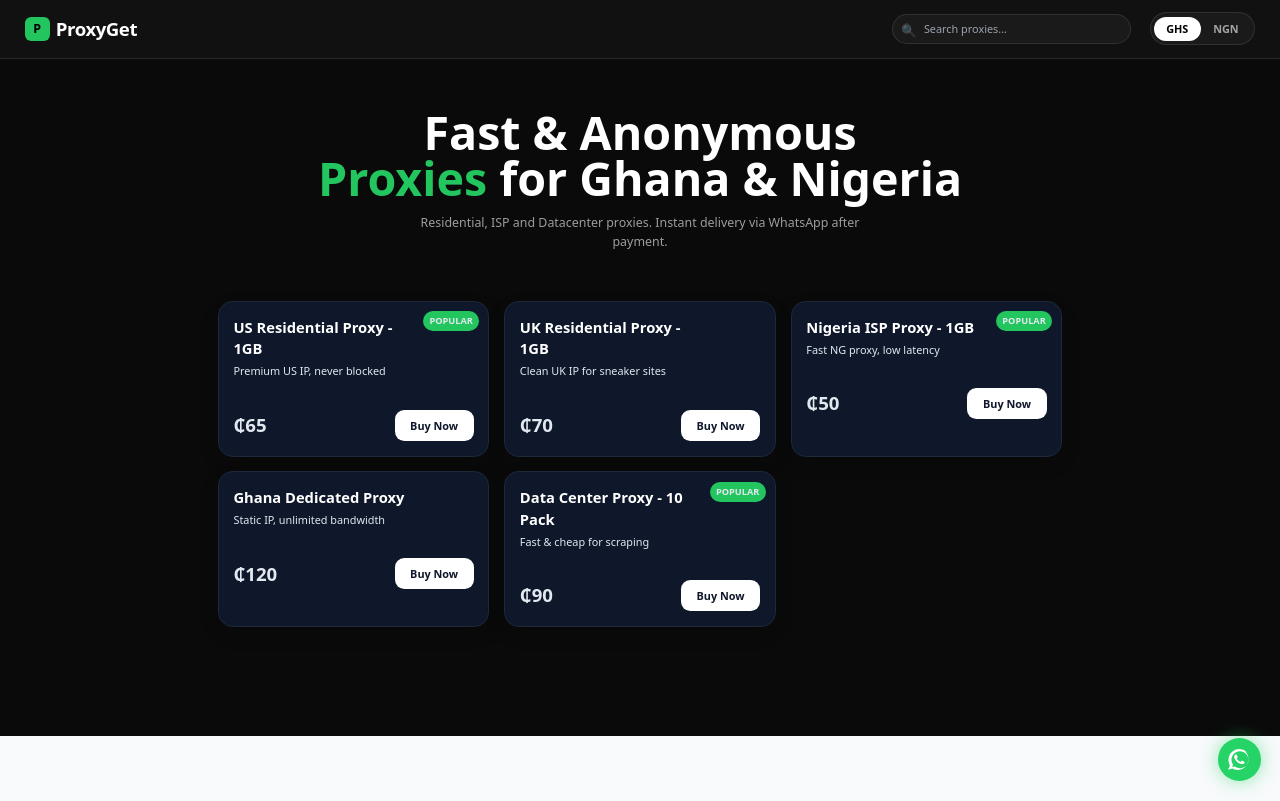
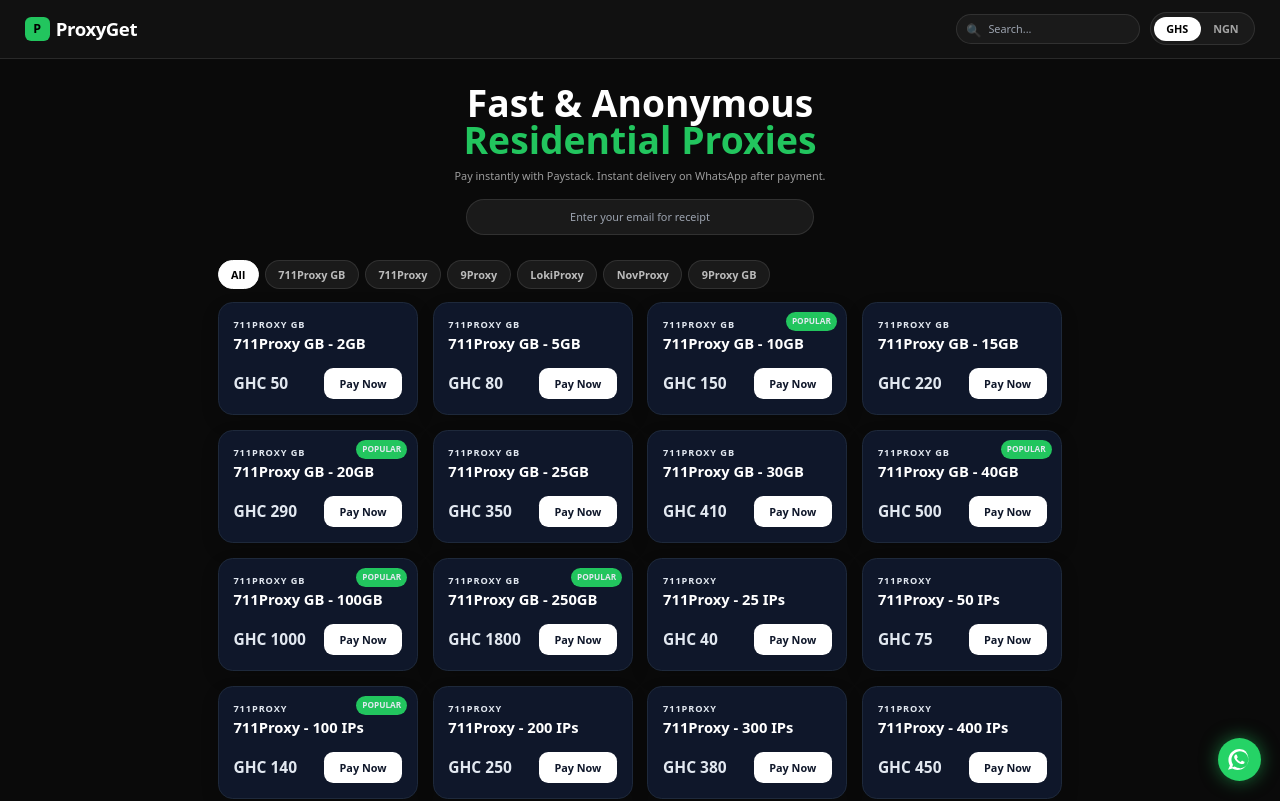
Before and after one commit to degraftquans-png/proxy-client-store, a React (Vite) app: page / in a window 1280 px wide. Shown: the top 801 px of the page. Built offline with nearby package versions, Linux system fonts and the light colour scheme.

Commit message:
Final ProxyGet update with all price lists and Paystack

```diff
--- a/src/App.jsx
+++ b/src/App.jsx
@@ -1,131 +1,203 @@
-import React, { useState, useMemo } from 'react';
+import React, { useState, useMemo, useEffect } from 'react';
 
 const WHATSAPP_NUMBER = "233594682085";
-const PAYSTACK_PUBLIC_KEY = "pk_test_5f501031e23522ce04d75524a9a35f1a69d11445"; // change to pk_live_ when approved
+const PAYSTACK_PUBLIC_KEY = "pk_test_5f501031e23522ce04d75524a9a35f1a69d11445";
+const NGN_TO_GHS_RATE = 95;
 
-const PRODUCTS = [
-  { id: 1, name: "US Residential Proxy - 1GB", priceGHS: 65, popular: true, desc: "Premium US IP, never blocked" },
-  { id: 2, name: "UK Residential Proxy - 1GB", priceGHS: 70, popular: false, desc: "Clean UK IP for sneaker sites" },
-  { id: 3, name: "Nigeria ISP Proxy - 1GB", priceGHS: 50, popular: true, desc: "Fast NG proxy, low latency" },
-  { id: 4, name: "Ghana Dedicated Proxy", priceGHS: 120, popular: false, desc: "Static IP, unlimited bandwidth" },
-  { id: 5, name: "Data Center Proxy - 10 Pack", priceGHS: 90, popular: true, desc: "Fast & cheap for scraping" },
+const ALL_PRODUCTS = [
+  // 711Proxy GB - GHC
+  { id: "711gb-2", cat: "711Proxy GB", name: "711Proxy GB - 2GB", price: 50, currency: "GHS", popular: false },
+  { id: "711gb-5", cat: "711Proxy GB", name: "711Proxy GB - 5GB", price: 80, currency: "GHS", popular: false },
+  { id: "711gb-10", cat: "711Proxy GB", name: "711Proxy GB - 10GB", price: 150, currency: "GHS", popular: true },
+  { id: "711gb-15", cat: "711Proxy GB", name: "711Proxy GB - 15GB", price: 220, currency: "GHS", popular: false },
+  { id: "711gb-20", cat: "711Proxy GB", name: "711Proxy GB - 20GB", price: 290, currency: "GHS", popular: true },
+  { id: "711gb-25", cat: "711Proxy GB", name: "711Proxy GB - 25GB", price: 350, currency: "GHS", popular: false },
+  { id: "711gb-30", cat: "711Proxy GB", name: "711Proxy GB - 30GB", price: 410, currency: "GHS", popular: false },
+  { id: "711gb-40", cat: "711Proxy GB", name: "711Proxy GB - 40GB", price: 500, currency: "GHS", popular: true },
+  { id: "711gb-100", cat: "711Proxy GB", name: "711Proxy GB - 100GB", price: 1000, currency: "GHS", popular: true },
+  { id: "711gb-250", cat: "711Proxy GB", name: "711Proxy GB - 250GB", price: 1800, currency: "GHS", popular: true },
+
+  // 711Proxy IPs - GHC
+  { id: "711ip-25", cat: "711Proxy", name: "711Proxy - 25 IPs", price: 40, currency: "GHS", popular: false },
+  { id: "711ip-50", cat: "711Proxy", name: "711Proxy - 50 IPs", price: 75, currency: "GHS", popular: false },
+  { id: "711ip-100", cat: "711Proxy", name: "711Proxy - 100 IPs", price: 140, currency: "GHS", popular: true },
+  { id: "711ip-200", cat: "711Proxy", name: "711Proxy - 200 IPs", price: 250, currency: "GHS", popular: false },
+  { id: "711ip-300", cat: "711Proxy", name: "711Proxy - 300 IPs", price: 380, currency: "GHS", popular: false },
+  { id: "711ip-400", cat: "711Proxy", name: "711Proxy - 400 IPs", price: 450, currency: "GHS", popular: false },
+  { id: "711ip-500", cat: "711Proxy", name: "711Proxy - 500 IPs", price: 500, currency: "GHS", popular: true },
+  { id: "711ip-2000", cat: "711Proxy", name: "711Proxy - 2000 IPs", price: 1000, currency: "GHS", popular: true },
+
+  // 9Proxy IPs - GHC
+  { id: "9ip-50", cat: "9Proxy", name: "9Proxy - 50 IPs", price: 100, currency: "GHS", popular: false },
+  { id: "9ip-100", cat: "9Proxy", name: "9Proxy - 100 IPs", price: 170, currency: "GHS", popular: false },
+  { id: "9ip-200", cat: "9Proxy", name: "9Proxy - 200 IPs", price: 340, currency: "GHS", popular: true },
+  { id: "9ip-300", cat: "9Proxy", name: "9Proxy - 300 IPs", price: 480, currency: "GHS", popular: false },
+  { id: "9ip-400", cat: "9Proxy", name: "9Proxy - 400 IPs", price: 570, currency: "GHS", popular: false },
+  { id: "9ip-500", cat: "9Proxy", name: "9Proxy - 500 IPs", price: 650, currency: "GHS", popular: true },
+  { id: "9ip-800", cat: "9Proxy", name: "9Proxy - 800 IPs", price: 850, currency: "GHS", popular: false },
+  { id: "9ip-1000", cat: "9Proxy", name: "9Proxy - 1000 IPs", price: 1050, currency: "GHS", popular: true },
+  { id: "9ip-1200", cat: "9Proxy", name: "9Proxy - 1200 IPs", price: 1150, currency: "GHS", popular: false },
+  { id: "9ip-1600", cat: "9Proxy", name: "9Proxy - 1600 IPs", price: 1350, currency: "GHS", popular: true },
+
+  // LokiProxy - GHC
+  { id: "loki-25", cat: "LokiProxy", name: "LokiProxy - 25 IPs", price: 60, currency: "GHS", popular: false },
+  { id: "loki-50", cat: "LokiProxy", name: "LokiProxy - 50 IPs", price: 100, currency: "GHS", popular: false },
+  { id: "loki-100", cat: "LokiProxy", name: "LokiProxy - 100 IPs", price: 140, currency: "GHS", popular: true },
+  { id: "loki-200", cat: "LokiProxy", name: "LokiProxy - 200 IPs", price: 260, currency: "GHS", popular: false },
+  { id: "loki-400", cat: "LokiProxy", name: "LokiProxy - 400 IPs", price: 400, currency: "GHS", popular: false },
+  { id: "loki-500", cat: "LokiProxy", name: "LokiProxy - 500 IPs", price: 500, currency: "GHS", popular: true },
+  { id: "loki-1500", cat: "LokiProxy", name: "LokiProxy - 1500 IPs", price: 940, currency: "GHS", popular: false },
+  { id: "loki-3000", cat: "LokiProxy", name: "LokiProxy - 3000 IPs", price: 1350, currency: "GHS", popular: true },
+
+  // NovProxy - NGN
+  { id: "nov-25", cat: "NovProxy", name: "NovProxy - 25 IPs", price: 6000, currency: "NGN", popular: false },
+  { id: "nov-50", cat: "NovProxy", name: "NovProxy - 50 IPs", price: 10000, currency: "NGN", popular: false },
+  { id: "nov-100", cat: "NovProxy", name: "NovProxy - 100 IPs", price: 13000, currency: "NGN", popular: true },
+  { id: "nov-200", cat: "NovProxy", name: "NovProxy - 200 IPs", price: 21000, currency: "NGN", popular: false },
+  { id: "nov-300", cat: "NovProxy", name: "NovProxy - 300 IPs", price: 32000, currency: "NGN", popular: false },
+  { id: "nov-400", cat: "NovProxy", name: "NovProxy - 400 IPs", price: 41000, currency: "NGN", popular: false },
+  { id: "nov-500", cat: "NovProxy", name: "NovProxy - 500 IPs", price: 50000, currency: "NGN", popular: true },
+  { id: "nov-1000", cat: "NovProxy", name: "NovProxy - 1000 IPs", price: 65000, currency: "NGN", popular: true },
+
+  // 9Proxy GB - NGN
+  { id: "9gb-2", cat: "9Proxy GB", name: "9Proxy GB - 2GB", price: 10000, currency: "NGN", popular: false },
+  { id: "9gb-5", cat: "9Proxy GB", name: "9Proxy GB - 5GB", price: 15000, currency: "NGN", popular: false },
+  { id: "9gb-10", cat: "9Proxy GB", name: "9Proxy GB - 10GB", price: 30000, currency: "NGN", popular: true },
+  { id: "9gb-15", cat: "9Proxy GB", name: "9Proxy GB - 15GB", price: 43000, currency: "NGN", popular: false },
+  { id: "9gb-20", cat: "9Proxy GB", name: "9Proxy GB - 20GB", price: 55000, currency: "NGN", popular: true },
+  { id: "9gb-25", cat: "9Proxy GB", name: "9Proxy GB - 25GB", price: 65000, currency: "NGN", popular: false },
+  { id: "9gb-30", cat: "9Proxy GB", name: "9Proxy GB - 30GB", price: 75000, currency: "NGN", popular: false },
+  { id: "9gb-35", cat: "9Proxy GB", name: "9Proxy GB - 35GB", price: 80000, currency: "NGN", popular: false },
+  { id: "9gb-50", cat: "9Proxy GB", name: "9Proxy GB - 50GB", price: 100000, currency: "NGN", popular: true },
 ];
 
-const EXCHANGE_RATE = 95; // 1 GHS = ~95 NGN - you can edit this
+const CATEGORIES = ["All", "711Proxy GB", "711Proxy", "9Proxy", "LokiProxy", "NovProxy", "9Proxy GB"];
 
 export default function App() {
   const [search, setSearch] = useState("");
-  const [currency, setCurrency] = useState("GHS"); // GHS or NGN
+  const [currency, setCurrency] = useState("GHS");
+  const [activeCat, setActiveCat] = useState("All");
+  const [email, setEmail] = useState("");
 
-  const filteredProducts = useMemo(() => {
-    return PRODUCTS.filter(p =>
-      p.name.toLowerCase().includes(search.toLowerCase()) ||
-      p.desc.toLowerCase().includes(search.toLowerCase())
-    );
-  }, [search]);
+  useEffect(() => {
+    const script = document.createElement("script");
+    script.src = "https://js.paystack.co/v1/inline.js";
+    script.async = true;
+    document.body.appendChild(script);
+    return () => { document.body.removeChild(script); }
+  }, []);
 
-  const formatPrice = (priceGHS) => {
-    if (currency === "GHS") return `₵${priceGHS}`;
-    return `₦${(priceGHS * EXCHANGE_RATE).toLocaleString()}`;
+  const filtered = useMemo(() => {
+    return ALL_PRODUCTS.filter(p => {
+      const matchCat = activeCat === "All" || p.cat === activeCat;
+      const matchSearch = p.name.toLowerCase().includes(search.toLowerCase()) || p.cat.toLowerCase().includes(search.toLowerCase());
+      return matchCat && matchSearch;
+    });
+  }, [search, activeCat]);
+
+  const getDisplayPrice = (product) => {
+    if (product.currency === currency) {
+      return currency === "GHS"? `GHC ${product.price}` : `₦${product.price.toLocaleString()}`;
+    } else {
+      if (currency === "GHS") {
+        const converted = Math.ceil(product.price / NGN_TO_GHS_RATE);
+        return `GHC ${converted}`;
+      } else {
+        const converted = Math.ceil(product.price * NGN_TO_GHS_RATE);
+        return `₦${converted.toLocaleString()}`;
+      }
+    }
   };
 
-  const handleBuy = (product) => {
-    const message = `Hi ProxyGet, I want to buy: ${product.name} - ${formatPrice(product.priceGHS)}`;
-    window.open(`https://wa.me/${WHATSAPP_NUMBER}?text=${encodeURIComponent(message)}`, '_blank');
+  const handlePay = (product) => {
+    if (!email ||!email.includes("@")) {
+      alert("Please enter your email first - for Paystack receipt");
+      return;
+    }
+    const amountGHS = product.currency === "GHS"? product.price : Math.ceil(product.price / NGN_TO_GHS_RATE);
+    const amountKobo = amountGHS * 100;
+
+    if (!window.PaystackPop) {
+      alert("Paystack loading... wait 2 seconds and try again");
+      return;
+    }
+
+    const handler = window.PaystackPop.setup({
+      key: PAYSTACK_PUBLIC_KEY,
+      email: email,
+      amount: amountKobo,
+      currency: "GHS",
+      ref: `ProxyGet_${Date.now()}_${product.id}`,
+      metadata: {
+        custom_fields: [
+          { display_name: "Product", variable_name: "product", value: product.name },
+          { display_name: "Category", variable_name: "category", value: product.cat }
+        ]
+      },
+      callback: function(response) {
+        const msg = `Hi ProxyGet! ✅ I just paid for ${product.name} (${getDisplayPrice(product)}). Ref: ${response.reference}. My email: ${email}. Please deliver.`;
+        window.location.href = `https://wa.me/${WHATSAPP_NUMBER}?text=${encodeURIComponent(msg)}`;
+      },
+      onClose: function() {
+        console.log("Payment closed");
+      }
+    });
+    handler.openIframe();
   };
 
   return (
     <div className="min-h-screen bg-[#0a0a0a] text-white font-sans">
-      {/* HEADER - Green bar removed */}
       <header className="sticky top-0 z-40 bg-[#111] border-b border-white/10 px-4 md:px-8 py-4 flex items-center justify-between">
         <div className="flex items-center gap-2">
           <div className="w-8 h-8 bg-green-500 rounded-lg flex items-center justify-center font-black text-black">P</div>
           <h1 className="text-xl md:text-2xl font-black tracking-tight">ProxyGet</h1>
         </div>
-
-        {/* Search Bar + Currency Switch */}
-        <div className="flex items-center gap-3 md:gap-6">
+        <div className="flex items-center gap-3">
           <div className="relative hidden md:block">
-            <input
-              type="text"
-              placeholder="Search proxies..."
-              value={search}
-              onChange={(e) => setSearch(e.target.value)}
-              className="bg-[#1a1a1a] border border-white/10 rounded-full px-4 py-2 pl-10 w-[260px] focus:outline-none focus:border-green-500 text-sm"
-            />
+            <input value={search} onChange={e=>setSearch(e.target.value)} placeholder="Search..." className="bg-[#1a1a1a] border border-white/10 rounded-full px-4 py-2 pl-10 w-[200px] focus:outline-none focus:border-green-500 text-sm" />
             <span className="absolute left-3 top-2.5 text-white/40">🔍</span>
           </div>
-
-          {/* GHS / NGN Switch */}
           <div className="bg-[#1a1a1a] border border-white/10 rounded-full p-1 flex text-sm font-bold">
-            <button
-              onClick={() => setCurrency("GHS")}
-              className={`px-4 py-1.5 rounded-full transition ${currency === "GHS"? "bg-white text-black" : "text-white/60"}`}
-            >
-              GHS
-            </button>
-            <button
-              onClick={() => setCurrency("NGN")}
-              className={`px-4 py-1.5 rounded-full transition ${currency === "NGN"? "bg-white text-black" : "text-white/60"}`}
-            >
-              NGN
-            </button>
+            <button onClick={()=>setCurrency("GHS")} className={`px-4 py-1.5 rounded-full transition ${currency==="GHS"?"bg-white text-black":"text-white/60"}`}>GHS</button>
+            <button onClick={()=>setCurrency("NGN")} className={`px-4 py-1.5 rounded-full transition ${currency==="NGN"?"bg-white text-black":"text-white/60"}`}>NGN</button>
           </div>
         </div>
       </header>
 
-      {/* Mobile Search */}
       <div className="md:hidden px-4 py-3 bg-[#111] border-b border-white/10">
-        <div className="relative">
-          <input
-            type="text"
-            placeholder="Search proxies..."
-            value={search}
-            onChange={(e) => setSearch(e.target.value)}
-            className="w-full bg-[#1a1a1a] border border-white/10 rounded-full px-4 py-3 pl-10 focus:outline-none focus:border-green-500"
-          />
-          <span className="absolute left-3 top-3.5 text-white/40">🔍</span>
-        </div>
+        <input value={search} onChange={e=>setSearch(e.target.value)} placeholder="Search e.g. 100 IPs, 10GB..." className="w-full bg-[#1a1a1a] border border-white/10 rounded-full px-4 py-3 focus:outline-none focus:border-green-500 text-sm" />
       </div>
 
-      {/* HERO */}
-      <section className="px-4 md:px-8 py-10 md:py-16 text-center">
-        <h2 className="text-4xl md:text-6xl font-black leading-tight">
-          Fast & Anonymous <br/><span className="text-green-500">Proxies</span> for Ghana & Nigeria
-        </h2>
-        <p className="text-white/60 mt-4 max-w-xl mx-auto">Residential, ISP and Datacenter proxies. Instant delivery via WhatsApp after payment.</p>
+      <section className="px-4 md:px-8 py-8 text-center">
+        <h2 className="text-3xl md:text-5xl font-black leading-tight">Fast & Anonymous <br/><span className="text-green-500">Residential Proxies</span></h2>
+        <p className="text-white/60 mt-3 text-sm max-w-xl mx-auto">Pay instantly with Paystack. Instant delivery on WhatsApp after payment.</p>
+        <div className="max-w-md mx-auto mt-5">
+          <input type="email" value={email} onChange={e=>setEmail(e.target.value)} placeholder="Enter your email for receipt" className="w-full bg-[#1a1a1a] border border-white/10 rounded-full px-6 py-3 text-center text-sm focus:outline-none focus:border-green-500" />
+        </div>
       </section>
 
-      {/* PRODUCTS */}
-      <section className="px-4 md:px-8 pb-32 grid grid-cols-1 md:grid-cols-3 gap-4 max-w-6xl mx-auto">
-        {filteredProducts.length === 0? (
-          <p className="col-span-3 text-center text-white/40 py-10">No proxy found for "{search}"</p>
-        ) : filteredProducts.map(product => (
-          <div key={product.id} className="bg-[#161616] border border-white/10 rounded-2xl p-5 hover:border-green-500/50 transition relative">
-            {product.popular && <span className="absolute top-3 right-3 bg-green-500 text-black text-[10px] font-black px-2 py-1 rounded-full">POPULAR</span>}
-            <h3 className="font-bold text-lg pr-16">{product.name}</h3>
-            <p className="text-white/50 text-sm mt-1 h-10">{product.desc}</p>
+      <div className="px-4 md:px-8 flex gap-2 overflow-x-auto pb-4 max-w-6xl mx-auto">
+        {CATEGORIES.map(c=>(
+          <button key={c} onClick={()=>setActiveCat(c)} className={`whitespace-nowrap px-4 py-2 rounded-full text-sm font-bold border transition ${activeCat===c?"bg-white text-black border-white":"bg-[#1a1a1a] text-white/70 border-white/10 hover:border-white/20"}`}>{c}</button>
+        ))}
+      </div>
+
+      <section className="px-4 md:px-8 pb-32 grid grid-cols-1 md:grid-cols-3 lg:grid-cols-4 gap-4 max-w-6xl mx-auto">
+        {filtered.length===0? <p className="col-span-4 text-center text-white/40 py-20">No product found for "{search}"</p> : filtered.map(p=>(
+          <div key={p.id} className="bg-[#161616] border border-white/10 rounded-2xl p-5 hover:border-green-500/50 transition relative">
+            <div className="text-[10px] tracking-widest text-white/40 font-bold uppercase">{p.cat}</div>
+            {p.popular && <span className="absolute top-3 right-3 bg-green-500 text-black text-[9px] font-black px-2 py-1 rounded-full">POPULAR</span>}
+            <h3 className="font-bold text-[15px] mt-1 leading-tight">{p.name}</h3>
             <div className="mt-5 flex items-center justify-between">
-              <span className="text-2xl font-black">{formatPrice(product.priceGHS)}</span>
-              <button onClick={() => handleBuy(product)} className="bg-white text-black px-5 py-2.5 rounded-full font-bold text-sm hover:bg-green-500 transition">
-                Buy Now
-              </button>
+              <span className="text-xl font-black">{getDisplayPrice(p)}</span>
+              <button onClick={()=>handlePay(p)} className="bg-white text-black px-5 py-2.5 rounded-full font-bold text-sm hover:bg-green-500 transition">Pay Now</button>
             </div>
           </div>
         ))}
       </section>
 
-      {/* FLOATING WHATSAPP BUTTON */}
-      <a
-        href={`https://wa.me/${WHATSAPP_NUMBER}?text=${encodeURIComponent("Hi ProxyGet, I need help with proxies")}`}
-        target="_blank"
-        rel="noopener noreferrer"
-        className="fixed bottom-6 right-6 w-14 h-14 bg-[#25D366] rounded-full flex items-center justify-center shadow-[0_0_20px_rgba(37,211,102,0.5)] hover:scale-110 transition z-50"
-      >
-        {/* WhatsApp SVG Icon */}
-        <svg viewBox="0 0 24 24" className="w-8 h-8 fill-white">
-          <path d="M19.05 4.91A9.9 9.9 0 0 0 12.03 2C6.16 2 1.39 6.77 1.39 12.65c0 1.87.49 3.7 1.42 5.31L1 22l4.18-1.1a9.88 9.88 0 0 0 4.85 1.23h.01c5.87 0 10.64-4.77 10.64-10.65 0-2.84-1.11-5.52-3.13-7.53l.5-.09zM12.04 20.2h-.01a8.14 8.14 0 0 1-4.15-1.14l-.3-.18-2.48.65.66-2.42-.19-.32a8.2 8.2 0 0 1-1.26-4.35c0-4.54 3.7-8.24 8.25-8.24 2.2 0 4.27.86 5.82 2.42a8.18 8.18 0 0 1 2.41 5.82c0 4.54-3.7 8.24-8.25 8.24zm4.52-6.17c-.25-.12-1.47-.73-1.7-.81-.23-.09-.39-.12-.56.12-.17.25-.65.81-.8.97-.15.17-.3.19-.55.06-.25-.12-1.05-.39-2-1.24-.74-.66-1.24-1.47-1.38-1.72-.14-.25-.02-.38.1-.51.1-.1.25-.3.37-.45.12-.15.16-.25.25-.42.08-.17.04-.31-.02-.43-.06-.12-.56-1.35-.77-1.85-.2-.48-.41-.42-.56-.43h-.48c-.17 0-.43.06-.66.31-.22.25-.86.84-.86 2.05s.88 2.38 1 2.55c.12.17 1.73 2.64 4.2 3.7.59.25 1.05.4 1.41.51.59.19 1.13.16 1.55.1.47-.07 1.47-.6 1.68-1.18.21-.58.21-1.07.15-1.18-.06-.1-.23-.16-.48-.28z"/>
-        </svg>
+      <a href={`https://wa.me/${WHATSAPP_NUMBER}?text=${encodeURIComponent("Hi ProxyGet, I need help")}`} target="_blank" rel="noopener noreferrer" className="fixed bottom-6 right-6 w-14 h-14 bg-[#25D366] rounded-full flex items-center justify-center shadow-[0_0_20px_rgba(37,211,102,0.5)] hover:scale-110 transition z-50">
+        <svg viewBox="0 0 24 24" className="w-8 h-8 fill-white"><path d="M19.05 4.91A9.9 9.9 0 0 0 12.03 2C6.16 2 1.39 6.77 1.39 12.65c0 1.87.49 3.7 1.42 5.31L1 22l4.18-1.1a9.88 9.88 0 0 0 4.85 1.23h.01c5.87 0 10.64-4.77 10.64-10.65 0-2.84-1.11-5.52-3.13-7.53l.5-.09zM12.04 20.2h-.01a8.14 8.14 0 0 1-4.15-1.14l-.3-.18-2.48.65.66-2.42-.19-.32a8.2 8.2 0 0 1-1.26-4.35c0-4.54 3.7-8.24 8.25-8.24 2.2 0 4.27.86 5.82 2.42a8.18 8.18 0 0 1 2.41 5.82c0 4.54-3.7 8.24-8.25 8.24zm4.52-6.17c-.25-.12-1.47-.73-1.7-.81-.23-.09-.39-.12-.56.12-.17.25-.65.81-.8.97-.15.17-.3.19-.55.06-.25-.12-1.05-.39-2-1.24-.74-.66-1.24-1.47-1.38-1.72-.14-.25-.02-.38.1-.51.1-.1.25-.3.37-.45.12-.15.16-.25.25-.42.08-.17.04-.31-.02-.43-.06-.12-.56-1.35-.77-1.85-.2-.48-.41-.42-.56-.43h-.48c-.17 0-.43.06-.66.31-.22.25-.86.84-.86 2.05s.88 2.38 1 2.55c.12.17 1.73 2.64 4.2 3.7.59.25 1.05.4 1.41.51.59.19 1.13.16 1.55.1.47-.07 1.47-.6 1.68-1.18.21-.58.21-1.07.15-1.18-.06-.1-.23-.16-.48-.28z"/></svg>
       </a>
     </div>
   );
```
